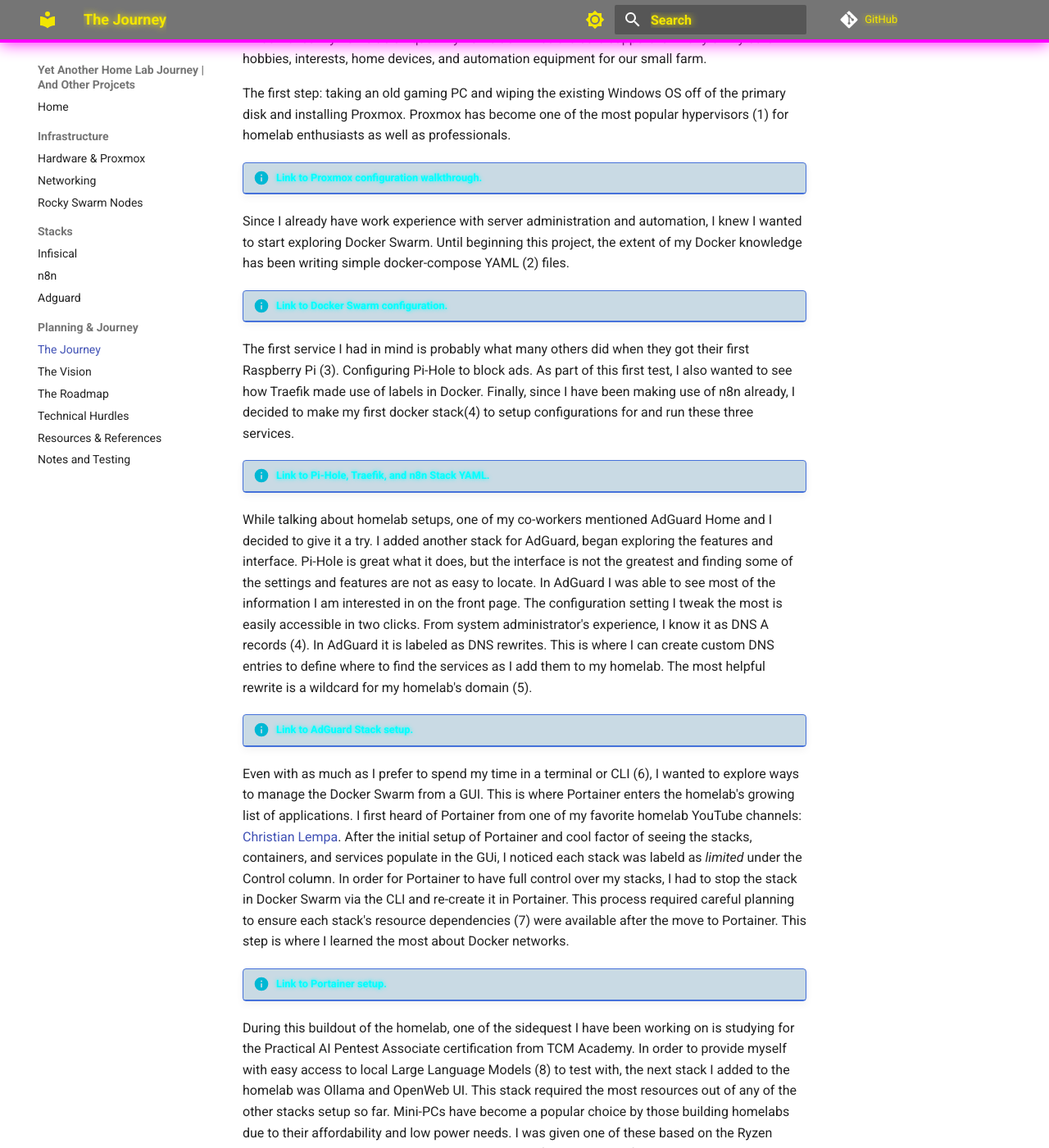
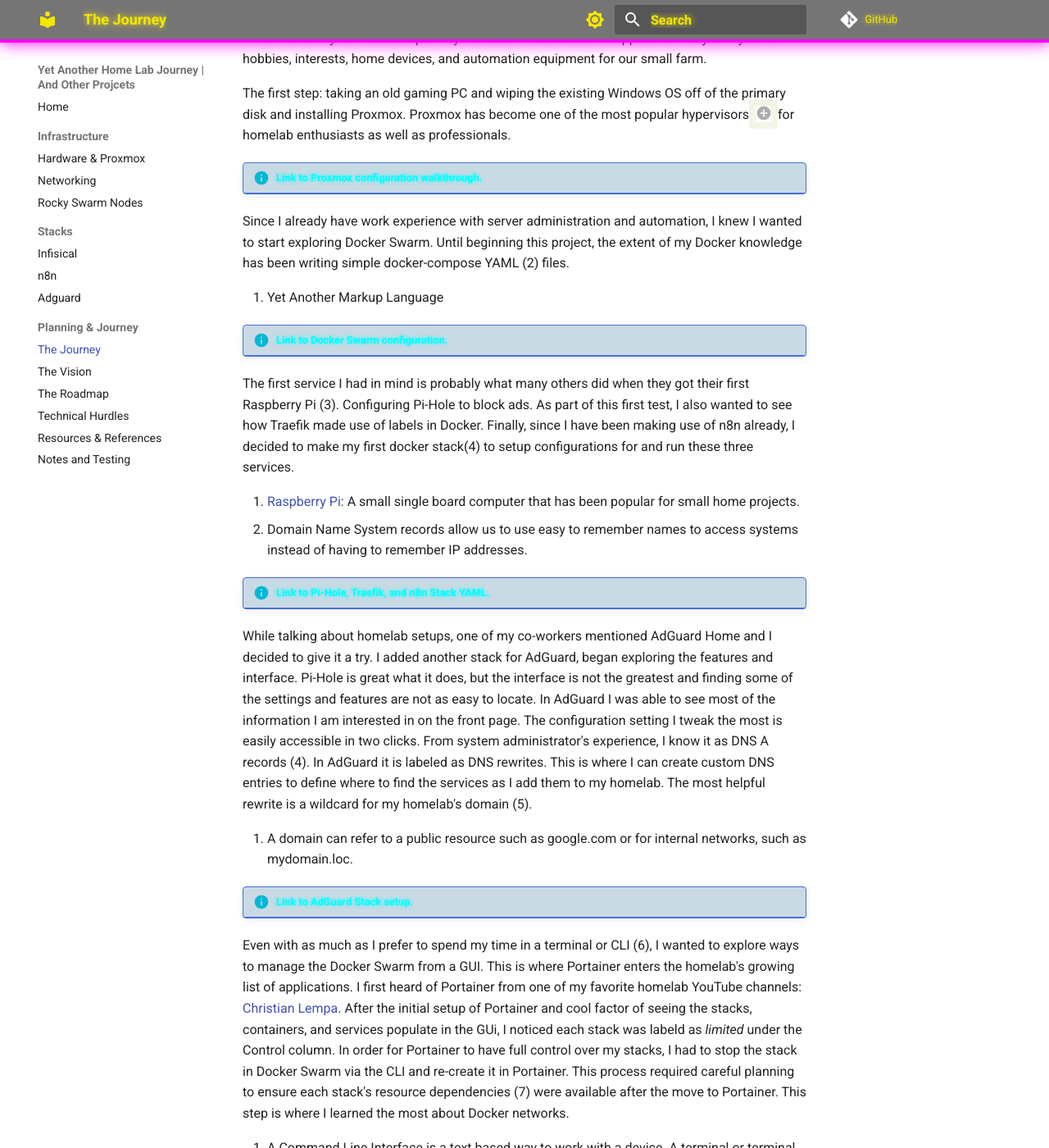
Before and after one commit to EncryptedFunk/EncryptedFunk.github.io, an MkDocs documentation site: the page built from docs/journey/journals/2026_04_29.md, in a window 1280 px wide and 1400 px high, scrolled down 241 px. Shown: the whole window at 82% size. Built offline with MkDocs 1.6.1 and Material for MkDocs 9.7.7, drawn with Linux system fonts in a browser that asks for light colours; comment, search, counter and statistics services are not loaded; some of the changed text lies outside the part shown.

Commit message:
Enhance 2026_04_29.md by adding definitions for hypervisor, YAML, Raspberry Pi, DNS records, CLI, dependencies, and Large Language Models to improve clarity and understanding of homelab concepts.

```diff
--- a/docs/journey/journals/2026_04_29.md
+++ b/docs/journey/journals/2026_04_29.md
@@ -5,30 +5,44 @@
 The first step: taking an old gaming PC and wiping the existing Windows OS off of the primary disk and installing Proxmox. Proxmox has become one of the most popular hypervisors (1) for homelab enthusiasts as well as professionals.
 { .annotate }
 
+1.  A hypervisor is a special type of operating system that allows you to create virtual machines that will run a single node (physical computer) or multiple nodes working together.
+
 !!! info  "Link to Proxmox configuration walkthrough."
 
 Since I already have work experience with server administration and automation, I knew I wanted to start exploring Docker Swarm. Until beginning this project, the extent of my Docker knowledge has been writing simple docker-compose YAML (2) files.
 { .annotate }
+
+2.  Yet Another Markup Language
 
 !!! info  "Link to Docker Swarm configuration."
 
 The first service I had in mind is probably what many others did when they got their first Raspberry Pi (3). Configuring Pi-Hole to block ads. As part of this first test, I also wanted to see how Traefik made use of labels in Docker. Finally, since I have been making use of n8n already, I decided to make my first docker stack(4) to setup configurations for and run these three services.
 { .annotate }
 
+3.  [Raspberry Pi](https://www.raspberrypi.com/): A small single board computer that has been popular for small home projects.
+4.  Domain Name System records allow us to use easy to remember names to access systems instead of having to remember IP addresses.
+
 !!! info  "Link to Pi-Hole, Traefik, and n8n Stack YAML."
 
 While talking about homelab setups, one of my co-workers mentioned AdGuard Home and I decided to give it a try. I added another stack for AdGuard, began exploring the features and interface. Pi-Hole is great what it does, but the interface is not the greatest and finding some of the settings and features are not as easy to locate. In AdGuard I was able to see most of the information I am interested in on the front page. The configuration setting I tweak the most is easily accessible in two clicks. From system administrator's experience, I know it as DNS A records (4). In AdGuard it is labeled as DNS rewrites. This is where I can create custom DNS entries to define where to find the services as I add them to my homelab. The most helpful rewrite is a wildcard for my homelab's domain (5).
 { .annotate }
+
+5.  A domain can refer to a public resource such as google.com or for internal networks, such as mydomain.loc.
 
 !!! info "Link to AdGuard Stack setup."
 
 Even with as much as I prefer to spend my time in a terminal or CLI (6), I wanted to explore ways to manage the Docker Swarm from a GUI. This is where Portainer enters the homelab's growing list of applications. I first heard of Portainer from one of my favorite homelab YouTube channels: [Christian Lempa](https://www.youtube.com/watch?v=ljDI5jykjE8). After the initial setup of Portainer and cool factor of seeing the stacks, containers, and services populate in the GUi, I noticed each stack was labeld as *limited* under the Control column. In order for Portainer to have full control over my stacks, I had to stop the stack in Docker Swarm via the CLI and re-create it in Portainer. This process required careful planning to ensure each stack's resource dependencies (7) were available after the move to Portainer. This step is where I learned the most about Docker networks.
 { .annotate }
 
+6.  A Command Line Interface is a text based way to work with a device. A terminal or terminal emulator is an application used to access the command line interface for a device.
+7.  Dependencies can refer to devices, networks, storage, or other applications that a system or service needs to function.
+
 !!! info "Link to Portainer setup."
 
 During this buildout of the homelab, one of the sidequest I have been working on is studying for the Practical AI Pentest Associate certification from TCM Academy. In order to provide myself with easy access to local Large Language Models (8) to test with, the next stack I added to the homelab was Ollama and OpenWeb UI. This stack required the most resources out of any of the other stacks setup so far. Mini-PCs have become a popular choice by those building homelabs due to their affordability and low power needs. I was given one of these based on the Ryzen chipset with enough memory to handle the needs of a decent LLM for my use cases.
 { .annotate }
+
+8.  A Large Language Model is the newest interface for working with a dataset. Think of it as an advanced autocomplete tool that can take human language input and generate output based on the data it was trained on.
 
 !!! info "Link to Ollama and OpenWeb UI setup."
 
@@ -40,13 +54,5 @@
 This is the the point at which I realized I had started spinning up one stack after another and had not been documenting this journey as well as I wanted. Getting lost in the process and hyper-focusing on projects and not taking the time to document our work as much as we would like seems quite common for many of the systems admins I have met. Which leads to where I am now. I have used this domain off and on to test various projects or ideas. Now it will be home to project documentation for my homelab. With this first post, my plan is to outline the homelab so far with links to the process for each of the services I've setup so far. The next major step for the homelab itself will be planning VLANs (9) to move from a flat network (10) to a properly secured network.
 { .annotate }
 
-1.  A hypervisor is a special type of operating system that allows you to create virtual machines that will run a single node (physical computer) or multiple nodes working together.
-2.  Yet Another Markup Language
-3.  [Raspberry Pi](https://www.raspberrypi.com/): A small single board computer that has been popular for small home projects.
-4.  Domain Name System records allow us to use easy to remember names to access systems instead of having to remember IP addresses.
-5.  A domain can refer to a public resource such as google.com or for internal networks, such as mydomain.loc.
-6.  A Command Line Interface is a text based way to work with a device. A terminal or terminal emulator is an application used to access the command line interface for a device.
-7.  Dependencies can refer to devices, networks, storage, or other applications that a system or service needs to function.
-8.  A Large Language Model is the newest interface for working with a dataset. Think of it as an advanced autocomplete tool that can take human language input and generate output based on the data it was trained on.
 9.  Virtual Local Area Networks are a logical way to organize and separate network communications.
 10. A flat network is a way to describe a network that has not been configured to use VLANs and all traffic can be visible to every device connected to it.
```
